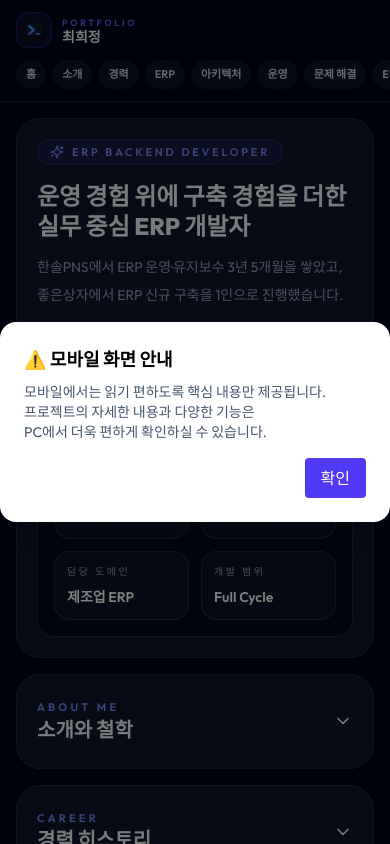
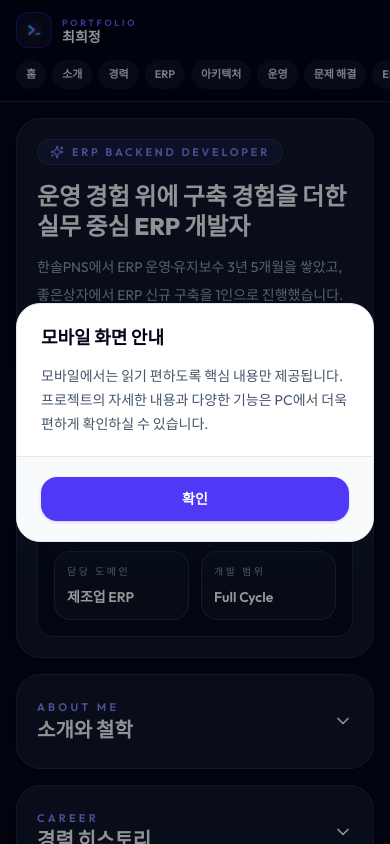
Before and after one commit to huiio-x/portfolio, a React (Vite) app: page / in a window 390 px wide. Shown: the top 844 px of the page. Built offline with nearby package versions, Linux system fonts and the light colour scheme.

Commit message:
fix: fix mobile popup text visibility

```diff
--- a/src/App.tsx
+++ b/src/App.tsx
@@ -76,17 +76,19 @@ export default function App() {
     <>
       {/* Mobile Recommend Modal (only show on mobile) */}
       {showMobileRecommendModal && isMobile && (
-        <div className="fixed inset-0 z-40 flex items-center justify-center">
-          <div className="absolute inset-0 bg-black/50" onClick={() => setShowMobileRecommendModal(false)} />
-          <div className="relative z-10 max-w-md w-full p-6 bg-white dark:bg-slate-900 rounded-2xl shadow-2xl">
-            <h3 className="text-lg font-bold">⚠️ 모바일 화면 안내</h3>
-            <p className="mt-2 text-sm text-slate-600 dark:text-slate-300">모바일에서는 읽기 편하도록 핵심 내용만 제공됩니다.<br />프로젝트의 자세한 내용과 다양한 기능은<br />PC에서 더욱 편하게 확인하실 수 있습니다.</p>
-            <div className="mt-4 flex justify-end">
+        <div className="fixed inset-0 z-40 flex items-center justify-center px-4 py-6 bg-black/40">
+          <div className="absolute inset-0" onClick={() => setShowMobileRecommendModal(false)} />
+          <div className="relative z-10 w-full max-w-sm rounded-3xl bg-white shadow-[0_25px_60px_-30px_rgba(15,23,42,0.75)] border border-slate-200 overflow-hidden">
+            <div className="px-6 py-5">
+              <h3 className="text-lg font-semibold text-slate-950">모바일 화면 안내</h3>
+              <p className="mt-3 text-sm leading-6 text-slate-600">
+                모바일에서는 읽기 편하도록 핵심 내용만 제공됩니다. 프로젝트의 자세한 내용과 다양한 기능은 PC에서 더욱 편하게 확인하실 수 있습니다.
+              </p>
+            </div>
+            <div className="border-t border-slate-200 px-6 py-5 bg-slate-50">
               <button
-                onClick={() => {
-                  setShowMobileRecommendModal(false);
-                }}
-                className="px-4 py-2 rounded bg-indigo-600 text-white"
+                onClick={() => setShowMobileRecommendModal(false)}
+                className="w-full rounded-2xl bg-indigo-600 px-4 py-3 text-sm font-semibold text-white shadow-sm shadow-indigo-600/20 transition hover:bg-indigo-700"
               >
                 확인
               </button>
```
